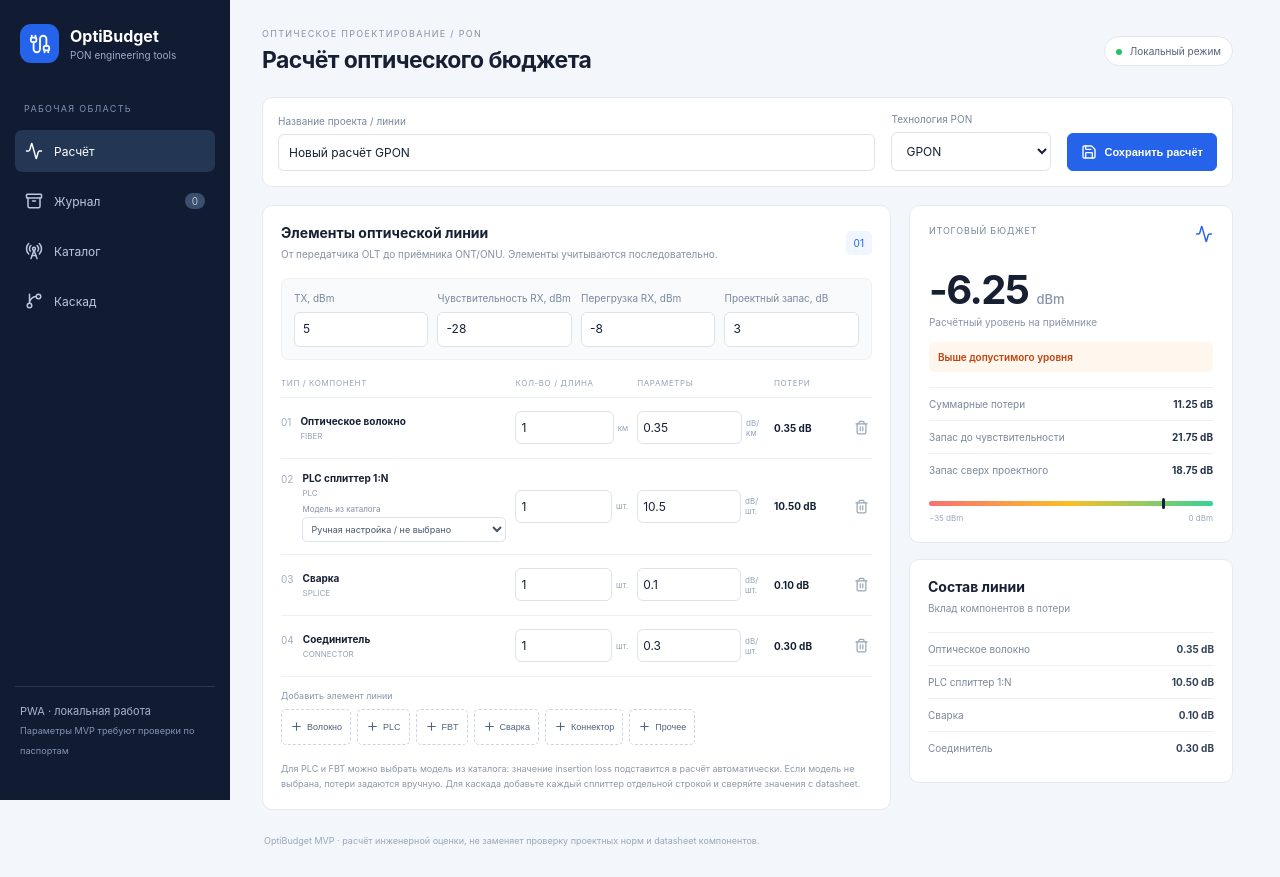
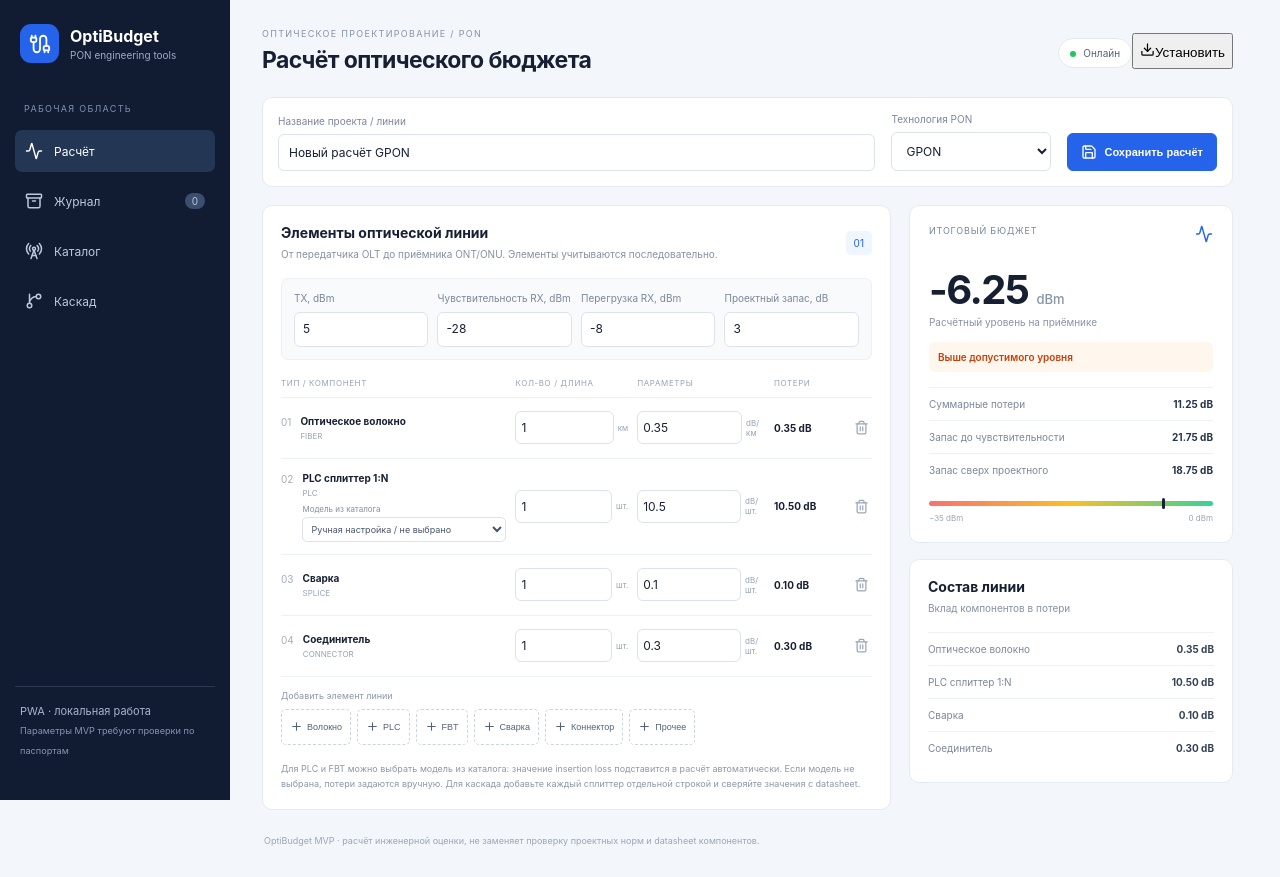
Before and after one commit to drycov/optibudget, a React (Vite) app: page / in a window 1280 px wide. Built offline with nearby package versions, Linux system fonts and the light colour scheme.

Commit message:
Add PWA install prompt and online status

```diff
--- a/src/main.tsx
+++ b/src/main.tsx
@@ -1,4 +1,4 @@
-import React, { useMemo, useState } from "react";
+import React, { useEffect, useMemo, useState } from "react";
 import { createRoot } from "react-dom/client";
 import { Activity, Archive, Cable, Download, GitBranch, Plus, RadioTower, Save, Trash2 } from "lucide-react";
 import CascadePlanner from "./CascadePlanner";
@@ -11,6 +11,7 @@ type Saved = { id: string; title: string; createdAt: string; technology: Technol
 const KEY = "optibudget.journal.v1";
 const readJournal = (): Saved[] => { try { return JSON.parse(localStorage.getItem(KEY) || "[]"); } catch { return []; } };
 const fmt = (n: number) => Number(n).toFixed(2);
+type InstallPromptEvent = Event & { prompt: () => Promise<void>; userChoice: Promise<{ outcome: "accepted" | "dismissed"; platform: string }> };
 function App() {
   const [technology, setTechnology] = useState<Technology>("GPON");
   const [profile, setProfile] = useState<OpticalProfile>({ ...TECHNOLOGY_PRESETS.GPON });
@@ -19,6 +20,32 @@ function App() {
   const [journal, setJournal] = useState<Saved[]>(readJournal);
   const [tab, setTab] = useState<"calculator" | "journal" | "catalog" | "topology">("calculator");
   const [notice, setNotice] = useState("");
+  const [installPrompt, setInstallPrompt] = useState<InstallPromptEvent | null>(null);
+  const [isInstalled, setIsInstalled] = useState(false);
+  const [isOnline, setIsOnline] = useState(navigator.onLine);
+  useEffect(() => {
+    const onInstallPrompt = (event: Event) => { event.preventDefault(); setInstallPrompt(event as InstallPromptEvent); };
+    const onInstalled = () => { setIsInstalled(true); setInstallPrompt(null); setNotice("OptiBudget установлен на устройство."); };
+    const onOnline = () => setIsOnline(true);
+    const onOffline = () => setIsOnline(false);
+    setIsInstalled(window.matchMedia("(display-mode: standalone)").matches || (("standalone" in navigator) && Boolean((navigator as Navigator & { standalone?: boolean }).standalone)));
+    window.addEventListener("beforeinstallprompt", onInstallPrompt);
+    window.addEventListener("appinstalled", onInstalled);
+    window.addEventListener("online", onOnline);
+    window.addEventListener("offline", onOffline);
+    return () => { window.removeEventListener("beforeinstallprompt", onInstallPrompt); window.removeEventListener("appinstalled", onInstalled); window.removeEventListener("online", onOnline); window.removeEventListener("offline", onOffline); };
+  }, []);
+  async function installApp() {
+    if (installPrompt) {
+      await installPrompt.prompt();
+      const choice = await installPrompt.userChoice;
+      if (choice.outcome === "accepted") setNotice("Установка запущена. После установки OptiBudget появится на главном экране.");
+      setInstallPrompt(null);
+      return;
+    }
+    const isIos = /iphone|ipad|ipod/i.test(navigator.userAgent) || (navigator.platform === "MacIntel" && navigator.maxTouchPoints > 1);
+    setNotice(isIos ? "Чтобы установить приложение на iPhone/iPad: нажмите «Поделиться» в Safari, затем «На экран Домой»." : "Откройте меню браузера и выберите «Установить приложение» или «Добавить на главный экран». Для установки откройте сайт по HTTPS.");
+  }
   const result = useMemo(() => calculateBudget(profile, elements), [profile, elements]);
   function update(id: string, patch: Partial<LineElement>) { setElements(xs => xs.map(x => x.id === id ? { ...x, ...patch } : x)); }
   function changeTechnology(t: Technology) { setTechnology(t); setProfile({ ...TECHNOLOGY_PRESETS[t] }); }
@@ -43,7 +70,7 @@ function App() {
       <div className="side-note">PWA · локальная работа<br/><small>Параметры MVP требуют проверки по паспортам</small></div>
     </aside>
     <main className="main">
-      <header className="topbar"><div><div className="eyebrow">ОПТИЧЕСКОЕ ПРОЕКТИРОВАНИЕ / PON</div><h1>{tab === "calculator" ? "Расчёт оптического бюджета" : tab === "journal" ? "Журнал расчётов" : tab === "catalog" ? "Каталог оборудования" : "Каскадная топология"}</h1></div><span className="offline"><i/> Локальный режим</span></header>
+      <header className="topbar"><div><div className="eyebrow">ОПТИЧЕСКОЕ ПРОЕКТИРОВАНИЕ / PON</div><h1>{tab === "calculator" ? "Расчёт оптического бюджета" : tab === "journal" ? "Журнал расчётов" : tab === "catalog" ? "Каталог оборудования" : "Каскадная топология"}</h1></div><div className="header-actions"><span className={"offline " + (isOnline ? "" : "offline-state")}><i/> {isOnline ? "Онлайн" : "Офлайн"}</span>{!isInstalled && <button className="install-action" onClick={installApp}><Download size={15}/><span>Установить</span></button>}</div></header>
       {tab === "calculator" && <section className="mobile-summary" aria-live="polite"><div><span>Уровень RX</span><strong>{fmt(result.rxPowerDbm)} <small>dBm</small></strong></div><div><span>Потери</span><strong>{fmt(result.totalLossDb)} dB</strong></div><div className={result.withinSensitivity && result.withinOverload && result.designMarginDb >= 0 ? "mobile-summary-state good" : "mobile-summary-state warn"}>{result.status}</div></section>}
       {notice && <div className="notice" role="status">{notice}<button onClick={() => setNotice("")}>×</button></div>}
       {tab === "calculator" && <>
```
